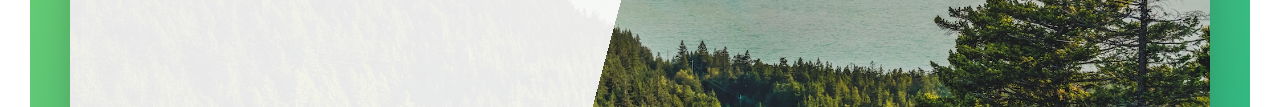
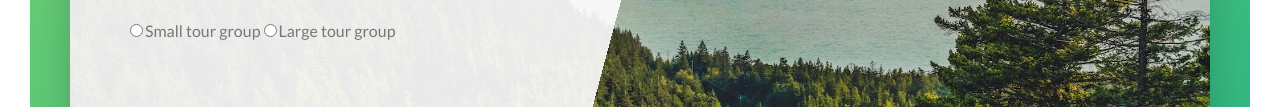
Before and after one commit to shivani-kaushik/natours, a website: page index.html in a window 1280 px wide. Shown: the part 5008-5115 px from the top of the page. Drawn offline with Linux system fonts and the light colour scheme.

Commit message:
section-stories1.9

```diff
--- a/index.html
+++ b/index.html
@@ -339,7 +339,23 @@
                                 <label for="email" class="form__label">Email Address</label>
                             </div>
 
+                            <div class="form__group">
+                                <div class="form__radio-group">
+                                    <input type="radio" class="form__radio-input" id="small" name="size">
+                                    <label for="small" class="form__radio-label">
+                                        <span class="form__radio-button"></span>
+                                        Small tour group
+                                    </label>
+                                </div>
 
+                                <div class="form__radio-group">
+                                    <input type="radio" class="form__radio-input" id="large" name="size">
+                                    <label for="large" class="form__radio-label">
+                                        <span class="form__radio-button"></span>
+                                        Large tour group</label>
+                                </div>
+
+                            </div>
 
                         </form>
                     </div>
--- a/sass/components/_form.scss
+++ b/sass/components/_form.scss
@@ -14,6 +14,7 @@
     border-bottom: 3px solid transparent;
     width: 90%;
     display: block;
+    transition: all 0.3s;
 
     &:focus {
       outline: none;
@@ -36,5 +37,25 @@
     margin-left: 2rem;
     margin-top: 0.7rem;
     display: block;
+    transition: all 0.3s;
+  }
+
+  &__input:placeholder-shown + &__label {
+    opacity: 0;
+    visibility: hidden;
+    transform: translateY(-4rem);
+  }
+
+  &__radio-group {
+    width: 50%;
+    display: inline;
+  }
+
+  &__radio-label {
+    font-size: $default-font-size;
+    cursor: pointer;
+  }
+
+  &__radio-button {
   }
 }
```
Also changed, not shown: css/style.css.
